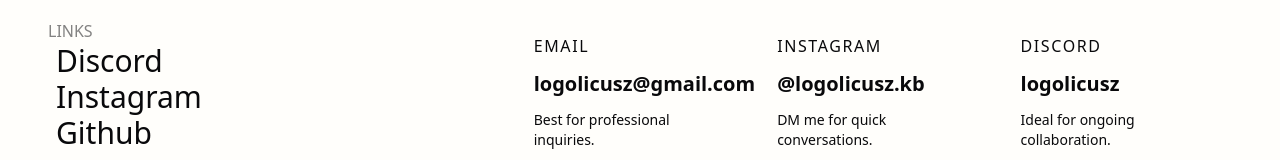
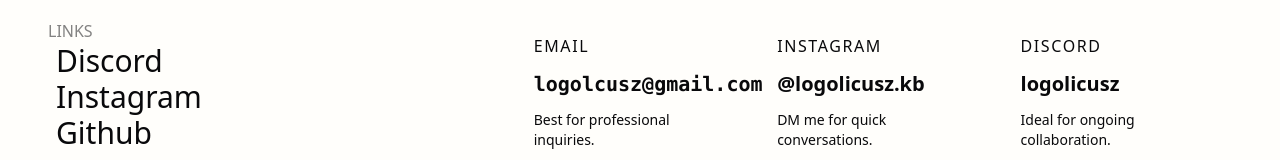
Before and after one commit to LogolicusZ/Website_V2, a SvelteKit app: page /contact in a window 1280 px wide. Shown: the part 448-608 px from the top of the page. Built offline with nearby package versions, Linux system fonts and the light colour scheme.

Commit message:
[c] updated email

```diff
--- a/src/routes/contact/+page.svelte
+++ b/src/routes/contact/+page.svelte
@@ -1,6 +1,5 @@
 <script>
   const contact = {
-    email: "logolicusz@gmail.com",
     instagram: "@logolicusz.kb",
     discord: "logolicusz"
   };
@@ -26,13 +25,7 @@
         <h2 class="text-m uppercase tracking-widest mb-3">
           Email
         </h2>
-
-        <a
-          href={`mailto:${contact.email}`}
-          class="block text-lg sm:text-xl font-semibold unset-link no-underline hover:text-primary">
-          {contact.email}
-        </a>
-
+          <span><code class="email block text-lg sm:text-xl font-semibold unset-link no-underline hover:text-primary">logol<b class="hidden">ASDÖFKLJASVD09N3NQIUPWRBÖAÖLSBJLLDVsadlfnasdcn823bröaföasdöfhsdca0saüodibdsaf</b>cusz@<b class="hidden">qpwfhpq8vnpq9w849pP@asdhfo239f8zhap0whecpbvp9A83F8PBFAEF</b>gmail.com</code></span>
         <p class="mt-3 text-sm ">
           Best for professional inquiries.
         </p>
```
